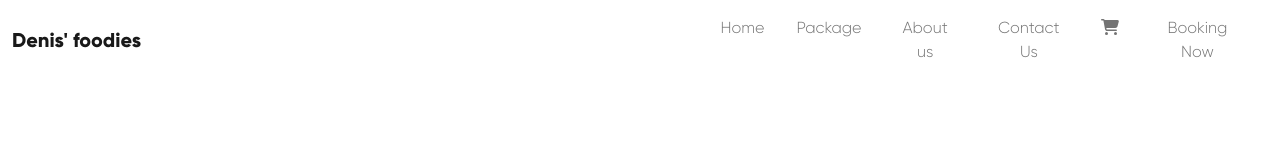
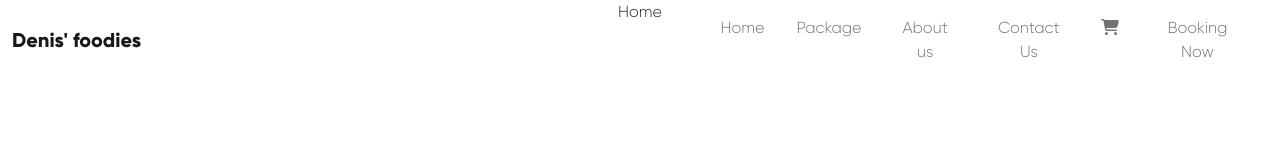
Before and after one commit to david-lafontant/yellow-restaurant, a React (Create React App) app: page / in a window 1280 px wide. Shown: the top 160 px of the page. Built offline with nearby package versions, Linux system fonts and the light colour scheme.

Commit message:
Display landing page

```diff
--- a/src/App.js
+++ b/src/App.js
@@ -1,10 +1,12 @@
 import './App.css';
 import Header from './components/header/header';
+import Home from './components/home/home';
 
 function App() {
   return (
     <div className="App">
       <Header />
+      <Home />
     </div>
   );
 }
```
